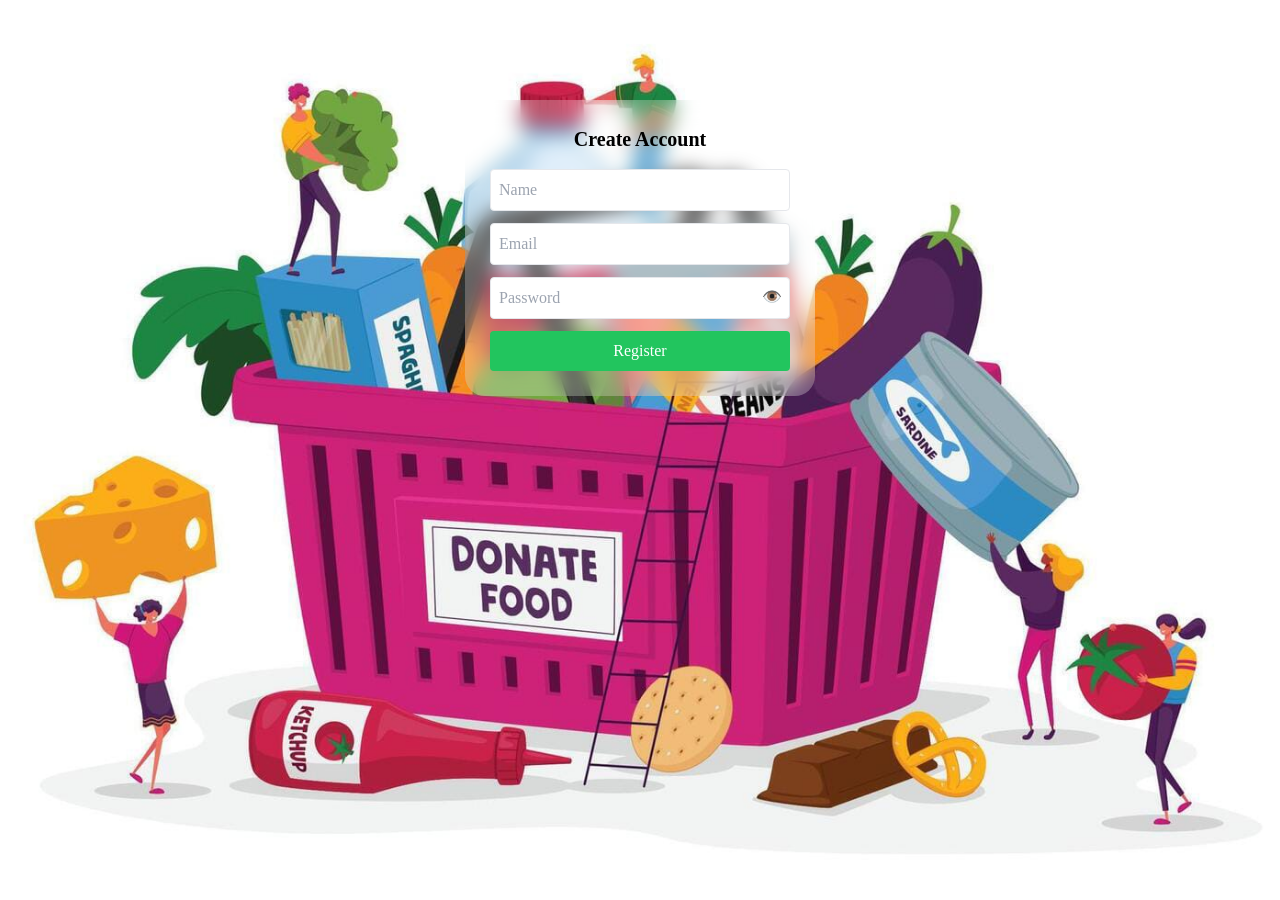
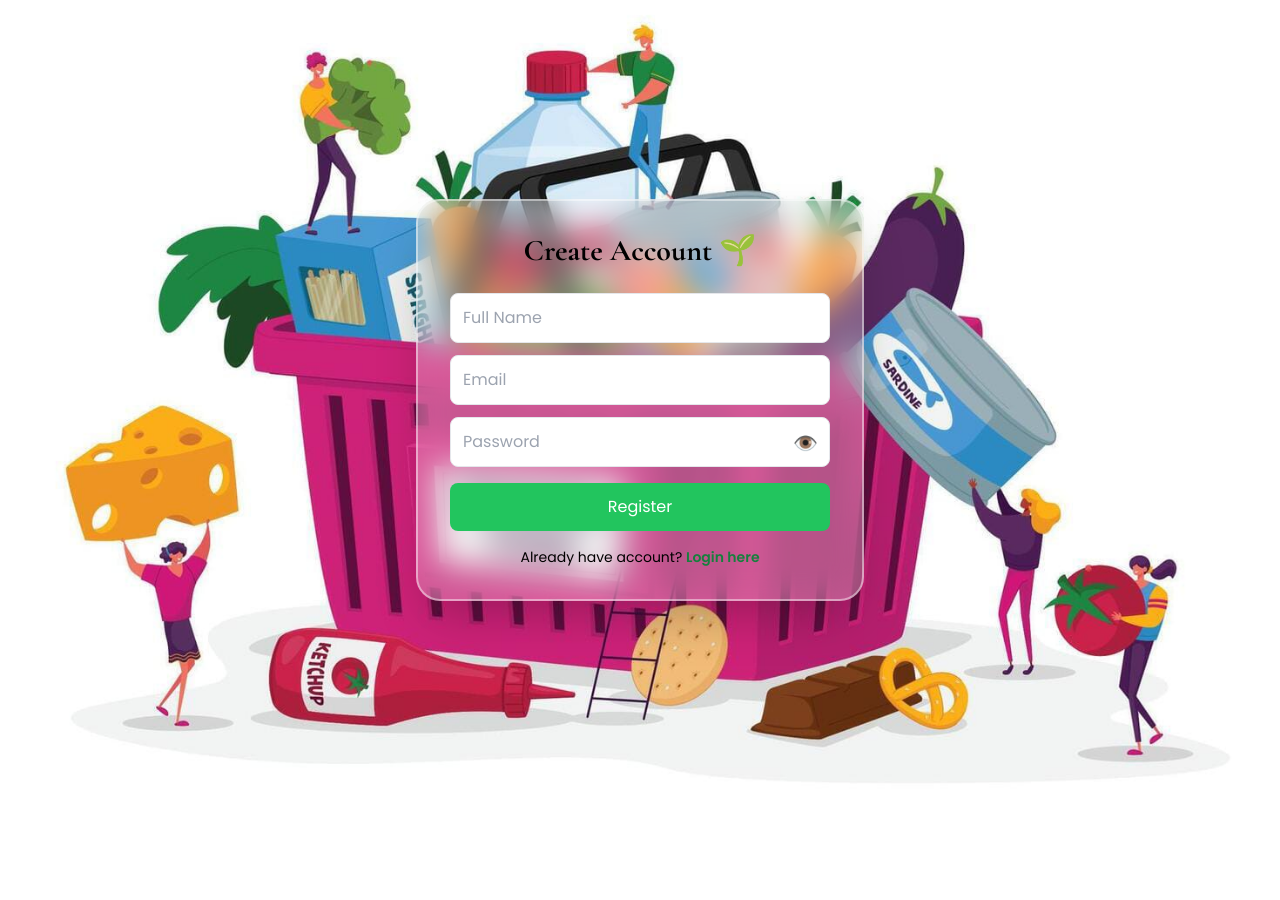
Before and after one commit to FAMITHABANUN/food-saver, a Flask app: page /user_register in a window 1280 px wide. After the commit the page ends 782 px from the top, so only its background shows below. Run offline with Flask 3, Linux system fonts and the light colour scheme; some libraries are stand-ins or nearby versions.

Commit message:
Update user_register.html

```diff
--- a/templates/user_register.html
+++ b/templates/user_register.html
@@ -2,67 +2,92 @@
 <html lang="en">
 <head>
 <meta charset="UTF-8">
-<title>Register</title>
+<meta name="viewport" content="width=device-width, initial-scale=1.0">
+<title>Food Saver | Register</title>
 
 <script src="https://cdn.tailwindcss.com"></script>
 
+<link href="https://fonts.googleapis.com/css2?family=Cormorant+Garamond:wght@700&family=Poppins:wght@300;400;500;600&display=swap" rel="stylesheet">
+
 <style>
 body {
-    font-family: Poppins;
+    font-family: 'Poppins', sans-serif;
+
+    /* ✅ FIXED BACKGROUND */
     background-image: url("/static/1000128894.jpg");
     background-size: cover;
     background-position: center;
+    background-repeat: no-repeat;
     min-height: 100vh;
 }
 
-.card {
-    background: rgba(255,255,255,0.25);
-    backdrop-filter: blur(10px);
-    padding: 25px;
-    border-radius: 20px;
-    width: 350px;
-    margin: auto;
-    margin-top: 100px;
+.glass-card {
+    background: rgba(255, 255, 255, 0.25);
+    backdrop-filter: blur(16px);
+    -webkit-backdrop-filter: blur(16px);
+    border: 2px solid rgba(255, 255, 255, 0.45);
+}
+
+.serif-title {
+    font-family: 'Cormorant Garamond', serif;
 }
 </style>
 </head>
 
-<body>
+<body class="flex items-center justify-center p-6">
 
-<div class="card">
+<div class="glass-card rounded-3xl shadow-2xl p-8 w-full max-w-md">
 
-<h2 class="text-center font-bold text-xl mb-4">Create Account</h2>
+    <h1 class="text-3xl font-bold text-center mb-6 serif-title">
+        Create Account 🌱
+    </h1>
 
-<form method="POST">
+    <form action="{{ url_for('user_register') }}" method="POST">
 
-<input type="text" name="name" placeholder="Name"
-class="w-full p-2 mb-3 border rounded" required>
+        <input type="text" name="name" placeholder="Full Name"
+            class="w-full p-3 mb-3 border rounded-lg" required>
 
         <input type="email" name="email" placeholder="Email"
-class="w-full p-2 mb-3 border rounded" required>
+            class="w-full p-3 mb-3 border rounded-lg" required>
 
-<div class="relative mb-3">
+        <!-- PASSWORD WITH EYE -->
+        <div class="relative mb-4">
             <input type="password" id="password" name="password"
                 placeholder="Password"
-class="w-full p-2 border rounded pr-10" required>
+                class="w-full p-3 border rounded-lg pr-10" required>
 
-<button type="button" onclick="toggle()"
-class="absolute right-2 top-2">👁️</button>
+            <button type="button"
+                onclick="togglePassword()"
+                class="absolute right-3 top-3 text-xl">
+                👁️
+            </button>
         </div>
 
         <button type="submit"
-class="w-full bg-green-500 text-white p-2 rounded">
+            class="w-full bg-green-500 text-white p-3 rounded-lg">
             Register
         </button>
 
     </form>
 
+    <p class="text-center mt-4 text-sm">
+        Already have account?
+        <a href="{{ url_for('user_login') }}" class="text-green-700 font-bold">
+            Login here
+        </a>
+    </p>
+
 </div>
 
 <script>
-function toggle(){
-    const p = document.getElementById("password");
-    p.type = p.type === "password" ? "text" : "password";
+function togglePassword() {
+    const pass = document.getElementById("password");
+
+    if (pass.type === "password") {
+        pass.type = "text";
+    } else {
+        pass.type = "password";
+    }
 }
 </script>
 
```
Lines whose indentation alone changed are shown as unchanged.
